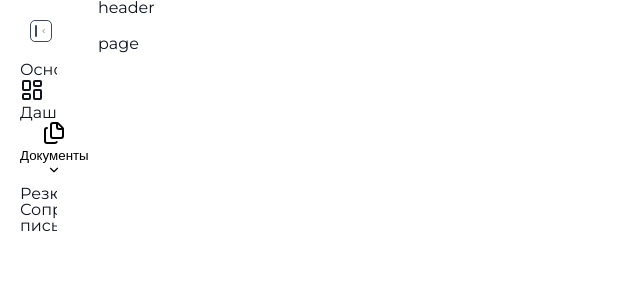
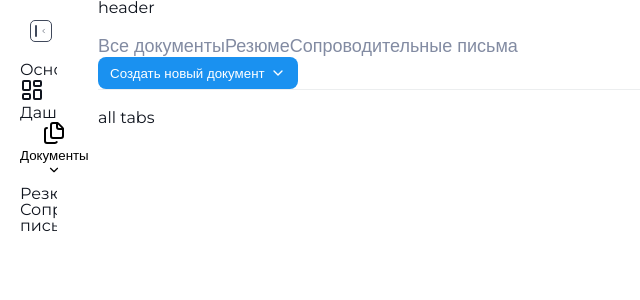
Before and after one commit to ChiefCreator/CVision, a Next.js app in the folder frontend/: page /dashboard in a window 1280 px wide. Shown: the top 300 px of the page, without its empty margins (0-640 px from the left). Built offline with nearby package versions, Linux system fonts and the light colour scheme.

Commit message:
feat: create document tabs

```diff
--- a/frontend/src/app/(home)/page.tsx
+++ b/frontend/src/app/(home)/page.tsx
@@ -1,5 +1,26 @@
+import { useMemo } from "react";
+
+import DocumentTabs from "@/components/tabs/DocumentTabs/DocumentTabs";
+
+import type { DocumentTabsMap } from "@/components/tabs/DocumentTabs/types/document";
+
 export default function DashboardPage() {
+  const tabs = useMemo<DocumentTabsMap>(() => ({
+    all: {
+      title: "Все документы",
+      data: null
+    },
+    resume: {
+      title: "Резюме",
+      data: null
+    },
+    coverLetter: {
+      title: "Сопроводительные письма",
+      data: null
+    },
+  }), []);
+
   return (
-    <div>page</div>
+    <DocumentTabs tabs={tabs} />
   );
 }
--- a/frontend/src/app/(home)/resumes/page.tsx
+++ b/frontend/src/app/(home)/resumes/page.tsx
@@ -1,3 +1,5 @@
+
 export default function ResumesPage() {
-  return "resumes"
+  return "resume"
+
 }
--- a/frontend/src/components/menu/DropdownMenu/DropdownMenu.module.scss
+++ b/frontend/src/components/menu/DropdownMenu/DropdownMenu.module.scss
@@ -1,5 +1,5 @@
 .menu {
-  width: 150px;
+  min-width: 150px;
   padding: 8px;
   background-color: var(--color-neutral-primary);
   border: 1px solid var(--color-neutral-primary--dark);
--- a/frontend/src/components/menu/DropdownMenu/DropdownMenuItem/DropdownMenuItem.module.scss
+++ b/frontend/src/components/menu/DropdownMenu/DropdownMenuItem/DropdownMenuItem.module.scss
@@ -33,6 +33,8 @@
   }
 }
 
-.dropdown {
-
+.label {
+  overflow: hidden;
+  text-overflow: ellipsis;
+  text-wrap: nowrap;
 }
--- /dev/null
+++ b/frontend/src/components/tabs/DocumentTabs/DocumentTabs.module.scss
@@ -0,0 +1,50 @@
+.header {
+  margin-bottom: 20px;
+  position: relative;
+
+  &__content {
+    display: flex;
+    align-items: center;
+    justify-content: space-between;
+    gap: 10px;
+    margin-bottom: 5px;
+  }
+}
+.buttons-list {
+  display: flex;
+  gap: 20px;
+  position: relative;
+}
+.button {
+  text-align: left;
+  font-size: 18px;
+  color: var(--color-neutral-contrast--lighten);
+  transition: color 0.2s var(--transition-primary);
+
+  &_active {
+    color: var(--color-neutral-contrast) !important;
+  }
+
+  &:hover {
+    color: var(--color-primary);
+  }
+}
+
+.controls-list {
+  display: flex;
+  gap: 20px;
+}
+
+.line {
+  width: 100%;
+  height: 1px;
+  background-color: var(--color-neutral-primary--dark);
+  position: relative;
+}
+.indicator {
+  position: absolute;
+  height: 100%;
+  background-color: var(--color-primary);
+  border-radius: 20px;
+  transition: width .2s var(--transition-primary), left .2s var(--transition-primary);
+}
--- /dev/null
+++ b/frontend/src/components/tabs/DocumentTabs/DocumentTabs.tsx
@@ -0,0 +1,93 @@
+"use client"
+
+import { useEffect, useRef, useState } from "react";
+
+import TabButton from "./TabButton";
+import TabPanel from "./TabPanel/TabPanel";
+
+import type { DocumentFullType, DocumentTabsMap } from "./types/document";
+
+import styles from "./DocumentTabs.module.scss";
+import Button from "@/components/button/Button/Button";
+import { DropdownMenuItemType } from "@/components/menu/DropdownMenu/DropdownMenu";
+
+interface DocumentTabsProps {
+  tabs: DocumentTabsMap;
+}
+
+export default function DocumentTabs({ tabs }: DocumentTabsProps) {
+  const [activeTab, setActiveTab] = useState<DocumentFullType>("all");
+  const [indicatorSize, setIndicatorSize] = useState({ width: 0, left: 0 });
+  const tabButtonsRef = useRef<HTMLButtonElement[]>([]);
+
+  const changeTab = (tab: DocumentFullType) => setActiveTab(tab);
+  const calcIndicatorSize = (activeTab: DocumentFullType) => {
+    const tabButtonActive = tabButtonsRef.current.find(button => button.id === activeTab);
+
+    if (!tabButtonActive) return { width: 0, left: 0 };
+
+    const width = tabButtonActive.offsetWidth;
+    const left = tabButtonActive.offsetLeft;
+
+    return { width, left };
+  }
+
+  useEffect(() => {
+    setIndicatorSize(calcIndicatorSize(activeTab));
+  }, [activeTab])
+
+  const menuData: DropdownMenuItemType[] = [
+    {
+      id: "create-resume",
+      label: "Резюме",
+      onClick: () => console.log("create-resume"),
+    },
+    {
+      id: "create-cover-letter",
+      label: "Сопроводительное письмо",
+      onClick: () => console.log("create-cover-letter"),
+    },
+  ];
+
+  return (
+    <div className={styles.tabs}>
+      <header className={styles.header}>
+        <div className={styles.headerContent}>
+          <div className={styles.buttonsList} role="tablist">
+            {Object.entries(tabs).map(([type, { title }], i) => (
+              <TabButton
+                key={type}
+                id={`tab-${type}`}
+                isActive={type === activeTab}
+                ref={(el: HTMLButtonElement) => tabButtonsRef.current[i] = el}
+                role="tab"
+                aria-selected={type === activeTab}
+                aria-controls={`tabpanel-${type}`}
+                onClick={() => changeTab(type as DocumentFullType)}
+              >{title}</TabButton>
+            ))}
+          </div>
+
+          <div className={styles.controlsList}>
+            <Button
+              type="buttonMenu"
+              menuData={menuData}
+            >Создать новый документ</Button>
+          </div>
+        </div>
+
+        <div className={styles.line}>
+          <span className={styles.indicator} style={{ ...indicatorSize }}></span>
+        </div>
+      </header>
+
+      <div className={styles.body}>
+        <TabPanel
+          type={activeTab}
+          data={tabs[activeTab].data as any}
+          id={`tabpanel-${activeTab}`}
+        />
+      </div>
+    </div>
+  );
+}
--- /dev/null
+++ b/frontend/src/components/tabs/DocumentTabs/TabButton.tsx
@@ -0,0 +1,19 @@
+import clsx from 'clsx';
+import styles from './DocumentTabs.module.scss';
+
+interface TabButton extends React.ButtonHTMLAttributes<HTMLButtonElement> {
+  isActive: boolean;
+  ref: (el: HTMLButtonElement) => void;
+}
+
+export default function TabButton({ id, children, isActive, ref, onClick }: TabButton) {
+  return (
+    <button
+      className={clsx(styles.button, isActive && styles.buttonActive)}
+      ref={ref}
+      id={id}
+      type="button"
+      onClick={onClick}
+    >{children}</button>
+  );
+}
--- /dev/null
+++ b/frontend/src/components/tabs/DocumentTabs/TabPanel/AllTabPanel.tsx
@@ -0,0 +1,7 @@
+import type { AllTabPanelProps } from "./TabPanel";
+
+export default function AllTabPanel({ data }: AllTabPanelProps) {
+  return (
+    "all tabs"
+  );
+}
--- /dev/null
+++ b/frontend/src/components/tabs/DocumentTabs/TabPanel/CoverLetterTabPanel.tsx
@@ -0,0 +1,8 @@
+import type { CoverLetterTabPanelProps } from "./TabPanel";
+
+
+export default function CoverLetterTabPanel({ data }: CoverLetterTabPanelProps) {
+  return (
+    "coverLetter tab"
+  );
+}
--- /dev/null
+++ b/frontend/src/components/tabs/DocumentTabs/TabPanel/ResumeTabPanel.tsx
@@ -0,0 +1,7 @@
+import type { ResumeTabPanelProps } from "./TabPanel";
+
+export default function ResumeTabPanel({ data }: ResumeTabPanelProps) {
+  return (
+    "resume tab"
+  );
+}
--- /dev/null
+++ b/frontend/src/components/tabs/DocumentTabs/TabPanel/TabPanel.tsx
@@ -0,0 +1,42 @@
+import AllTabPanel from "./AllTabPanel";
+import CoverLetterTabPanel from "./CoverLetterTabPanel";
+import ResumeTabPanel from "./ResumeTabPanel";
+
+import type { DocumentTabDataMap } from "../types/document";
+
+import styles from "./../DocumentTabs.module.scss";
+
+interface BaseTabPanelProps {
+  id: string;
+}
+
+export interface AllTabPanelProps extends BaseTabPanelProps {
+  type: "all";
+  data: DocumentTabDataMap["all"];
+}
+export interface ResumeTabPanelProps extends BaseTabPanelProps {
+  type: "resume";
+  data: DocumentTabDataMap["resume"];
+}
+export interface CoverLetterTabPanelProps extends BaseTabPanelProps {
+  type: "coverLetter";
+  data: DocumentTabDataMap["coverLetter"];
+}
+
+type TabPanelProps = AllTabPanelProps | ResumeTabPanelProps | CoverLetterTabPanelProps;
+
+export default function TabPanel(props: TabPanelProps) {
+  const getTabPanel = () => {
+    switch(props.type) {
+      case "all": return <AllTabPanel {...props} />
+      case "resume": return <ResumeTabPanel {...props} />
+      case "coverLetter": return <CoverLetterTabPanel {...props} />
+    }
+  }
+
+  return (
+    <div className={styles.panel} role="tabpanel" id={props.id}>
+      {getTabPanel()}
+    </div>
+  );
+}
--- /dev/null
+++ b/frontend/src/components/tabs/DocumentTabs/types/document.ts
@@ -0,0 +1,20 @@
+import { DocumentType } from "@/types/document/document";
+import { Resume } from "@/types/resume/resume";
+import { CoverLetter } from "@/types/coverLetter/coverLetter";
+
+export type DocumentFullType = DocumentType | "all";
+
+export interface DocumentTabDataMap {
+  resume: Resume[] | null;
+  coverLetter: CoverLetter[] | null;
+  all: (Resume | CoverLetter)[] | null;
+}
+
+export interface DocumentTab<T extends DocumentFullType = DocumentFullType> {
+  title: string;
+  data: DocumentTabDataMap[T];
+}
+
+export type DocumentTabsMap = {
+  [T in DocumentFullType]: DocumentTab<T>;
+}
```
